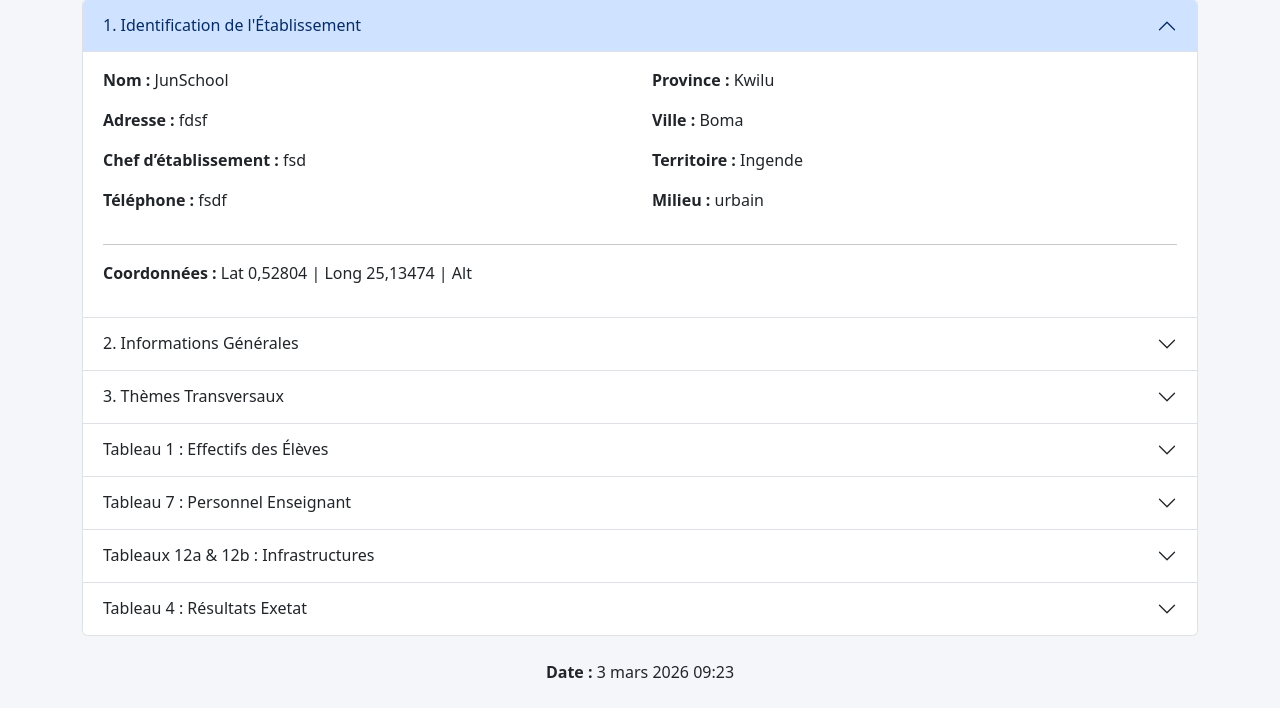
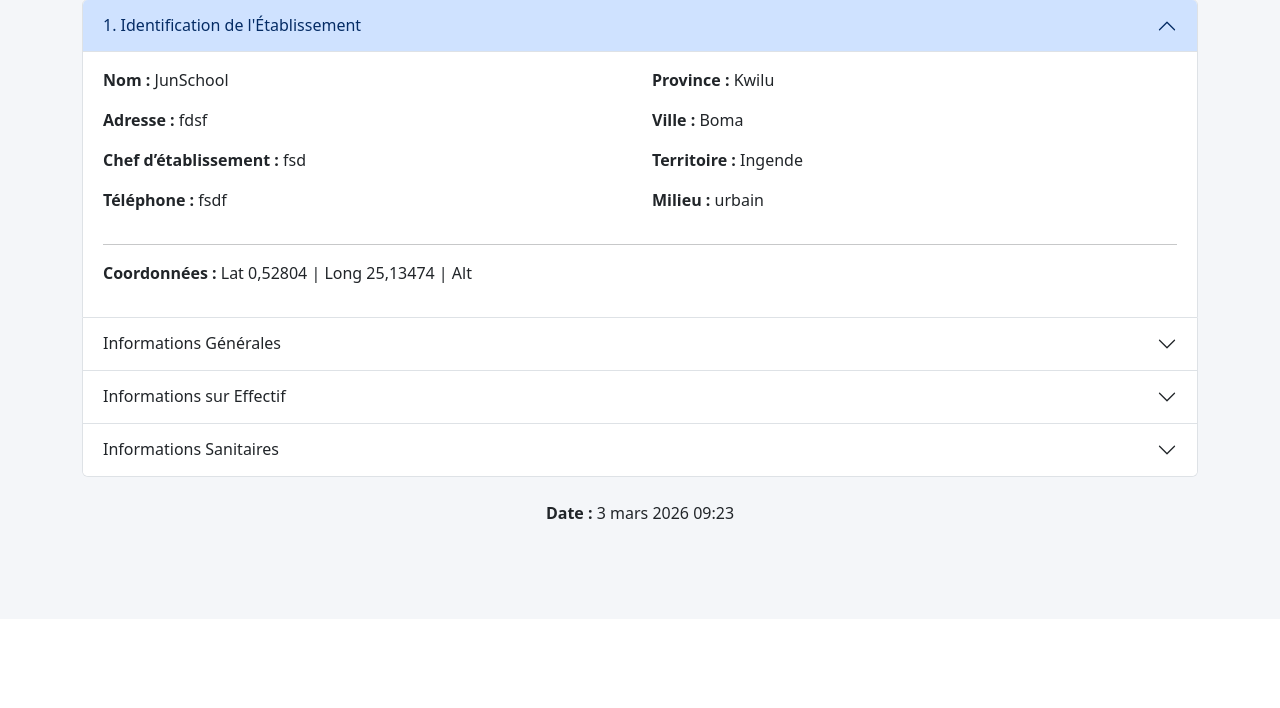
Before and after one commit to jotech-solution/Backend_GUGE, a Django app: page /manage_guge/rapports/34fc91ea-9e7c-49a6-af68-e3963dc1a2ab/ in a window 1280 px wide. Shown: the part 181-889 px from the top of the page. After the commit the page ends 700 px from the top, so only its background shows below. Run offline with Django 4.2, Linux system fonts and the light colour scheme; a user stored in the database is signed in; data comes from the database, SQL or seed files in the repository; both versions use the stored data as it was after the commit.

Commit message:
21th Commit

```diff
--- a/guge_app/views.py
+++ b/guge_app/views.py
@@ -170,6 +170,7 @@ def get_paginated_queryset(request, queryset, count=10):
 @login_required(login_url='users/login/')
 def school_map(request):
     schools = School.objects.filter(geo_coord__isnull=False)
+    print(schools)
     return render(request, 'school_map.html', {'schools': schools})
 
 @login_required(login_url='users/login/')
@@ -682,14 +683,20 @@ def rapport_detail(request, pk):
             groups_dict[key] = {'group': grp, 'qa': []}
         groups_dict[key]['qa'].append({'question': q.text, 'answer': ans})
     # convert to list preserving order (group.order or None at end)
-    groups_list = sorted(groups_dict.values(), key=lambda x: (x['group'].order if x['group'] else 9999))
+    groups_list = Groupe.objects.all()
     print(groups_list)
+    qst = recolte.campaign.question_templates
+    print(qst.questions)
+    questions = Question.objects.filter(template=qst)
+    print(questions)
     return render(request, 'model.html', {
         'rapport': rapport,
         'recolte': recolte,
         'themes': themes,
         'effectifs': effectifs,
         'groups_list': groups_list,
+        'questions': questions
+
     })
 
 @login_required(login_url='users/login/')
--- /dev/null
+++ b/requirements.txt
@@ -0,0 +1,6 @@
+django
+djangorestframework
+pillow
+django-filter
+djangorestframework-simplejwt
+drf-yasg
--- a/templates/model.html
+++ b/templates/model.html
@@ -77,266 +77,171 @@ Alt {{ recolte.establishment.altitude }}
 </div>
 </div>
 
-<!-- ================= INFORMATIONS GENERALES ================= -->
-<div class="accordion-item">
-<h2 class="accordion-header">
-<button class="accordion-button collapsed" data-bs-toggle="collapse" data-bs-target="#infos">
-2. Informations Générales
-</button>
-</h2>
-<div id="infos" class="accordion-collapse collapse">
-<div class="accordion-body">
-
-<div class="row text-center">
-
-<div class="col-md-3 mb-3">
-<p><strong>Nom :</strong> {{ recolte.establishment.name }}</p>
-</div>
-
-<div class="col-md-3 mb-3">
-<h6>COPA</h6>
-<span class="badge badge-yes">{{ rapport.copa }}</span>
-</div>
-
-<div class="col-md-3 mb-3">
-<h6>COGES</h6>
-<span class="badge badge-no">{{ rapport.coges }}</span>
-</div>
-
-<div class="col-md-3 mb-3">
-<h6>Internat</h6>
-<span class="badge badge-no">{{ rapport.internat }}</span>
-</div>
-
-</div>
-
-</div>
-</div>
-</div>
-
-{% for group in groups_list %}
-<div class="accordion-item">
-<h2 class="accordion-header">
-<button class="accordion-button collapsed" data-bs-toggle="collapse" data-bs-target="#group{{ forloop.counter }}">
-{{ group.name }}
-</button>
-</h2>
-<div id="group{{ forloop.counter }}" class="accordion-collapse collapse">
-<div class="accordion-body">
-    <table class="table table-borderless">
-    <tbody>
-        {% for qa in group.qa %}
-        <tr>
-            <td><strong>{{ qa.question }}</strong></td>
-            <td>{{ qa.answer }}</td>
-        </tr>
-        {% endfor %}
-    </tbody>
-    </table>
-</div>
-</div>
-</div>
-{% endfor %}
-
-<!-- ================= THEMES TRANSVERSAUX ================= -->
-<div class="accordion-item">
-<h2 class="accordion-header">
-<button class="accordion-button collapsed" data-bs-toggle="collapse" data-bs-target="#themes">
-3. Thèmes Transversaux
-</button>
-</h2>
-<div id="themes" class="accordion-collapse collapse">
-<div class="accordion-body">
-
-<table class="table table-bordered table-sm">
-<thead>
-<tr>
-<th>Thème</th>
-<th>Enseigné</th>
-<th>Forme</th>
-</tr>
-</thead>
-<tbody>
-{% for theme in themes %}
-<tr>
-<td>{{ theme.nom }}</td>
-<td>{{ theme.enseigne }}</td>
-<td>{{ theme.forme }}</td>
-</tr>
-{% endfor %}
-</tbody>
-</table>
-
-</div>
-</div>
-</div>
-
 <!-- ================= QUESTION GROUPS ================= -->
 {% if groups_list %}
     {% for grp in groups_list %}
     <div class="accordion-item">
     <h2 class="accordion-header">
     <button class="accordion-button collapsed" data-bs-toggle="collapse" data-bs-target="#grp{{ forloop.counter }}">
-    {% comment %} {{ grp.group.name if grp.group else "Sans groupe" }} {% endcomment %}
+    {{ grp.name }}
     </button>
     </h2>
     <div id="grp{{ forloop.counter }}" class="accordion-collapse collapse">
     <div class="accordion-body">
-        <table class="table table-borderless">
-        <tbody>
-            {% for qa in grp.qa %}
-            <tr>
-                <td><strong>{{ qa.question }}</strong></td>
-                <td>{{ qa.answer }}</td>
-            </tr>
-            {% endfor %}
-        </tbody>
-        </table>
+        {% for question in questions %}
+            {% if question.groupe.name == grp.name %}
+                <ul>
+                <li>
+                     <p><strong>{{ question }} :</strong> {{ recolte.establishment.territory }}</p>
+                </li>
+                </ul>
+            {% endif %}
+        {% endfor %}
     </div>
     </div>
     </div>
     {% endfor %}
 {% endif %}
 
-<!-- ================= TABLEAU 1 ================= -->
-<div class="accordion-item">
-<h2 class="accordion-header">
-<button class="accordion-button collapsed" data-bs-toggle="collapse" data-bs-target="#effectifs">
-Tableau 1 : Effectifs des Élèves
-</button>
-</h2>
-<div id="effectifs" class="accordion-collapse collapse">
-<div class="accordion-body">
-
-<table class="table table-bordered table-striped table-sm">
-<thead>
-<tr>
-<th>Année</th>
-<th>Garçons</th>
-<th>Filles</th>
-<th>Total</th>
-</tr>
-</thead>
-<tbody>
-{% for classe in effectifs %}
-<tr>
-<td>{{ classe.nom }}</td>
-<td>{{ classe.garcons }}</td>
-<td>{{ classe.filles }}</td>
-<td>{{ classe.total }}</td>
-</tr>
-{% endfor %}
-</tbody>
-</table>
-
-</div>
-</div>
-</div>
-
-<!-- ================= TABLEAU 7 PERSONNEL ================= -->
-<div class="accordion-item">
-<h2 class="accordion-header">
-<button class="accordion-button collapsed" data-bs-toggle="collapse" data-bs-target="#personnel">
-Tableau 7 : Personnel Enseignant
-</button>
-</h2>
-<div id="personnel" class="accordion-collapse collapse">
-<div class="accordion-body">
-
-<table class="table table-bordered table-hover table-sm">
-<thead>
-<tr>
-<th>Nom</th>
-<th>Sexe</th>
-<th>Qualification</th>
-<th>Situation</th>
-</tr>
-</thead>
-<tbody>
-{% for enseignant in enseignants %}
-<tr>
-<td>{{ enseignant.nom }}</td>
-<td>{{ enseignant.sexe }}</td>
-<td>{{ enseignant.qualification }}</td>
-<td>{{ enseignant.situation }}</td>
-</tr>
-{% endfor %}
-</tbody>
-</table>
-
-</div>
-</div>
-</div>
-
-<!-- ================= INFRASTRUCTURES ================= -->
-<div class="accordion-item">
-<h2 class="accordion-header">
-<button class="accordion-button collapsed" data-bs-toggle="collapse" data-bs-target="#infra">
-Tableaux 12a & 12b : Infrastructures
-</button>
-</h2>
-<div id="infra" class="accordion-collapse collapse">
-<div class="accordion-body">
-
-<table class="table table-bordered table-sm">
-<thead>
-<tr>
-<th>Type</th>
-<th>Total</th>
-<th>Bon état</th>
-<th>Mauvais état</th>
-</tr>
-</thead>
-<tbody>
-{% for local in locaux %}
-<tr>
-<td>{{ local.type }}</td>
-<td>{{ local.total }}</td>
-<td>{{ local.bon }}</td>
-<td>{{ local.mauvais }}</td>
-</tr>
-{% endfor %}
-</tbody>
-</table>
-
-</div>
-</div>
-</div>
-
-<!-- ================= RESULTATS EXETAT ================= -->
-<div class="accordion-item">
-<h2 class="accordion-header">
-<button class="accordion-button collapsed" data-bs-toggle="collapse" data-bs-target="#exetat">
-Tableau 4 : Résultats Exetat
-</button>
-</h2>
-<div id="exetat" class="accordion-collapse collapse">
-<div class="accordion-body">
-
-<table class="table table-bordered table-sm">
-<thead>
-<tr>
-<th>Filière</th>
-<th>Inscrits</th>
-<th>Présents</th>
-<th>Admis</th>
-</tr>
-</thead>
-<tbody>
-{% for res in exetat %}
-<tr>
-<td>{{ res.filiere }}</td>
-<td>{{ res.inscrits }}</td>
-<td>{{ res.presents }}</td>
-<td>{{ res.admis }}</td>
-</tr>
-{% endfor %}
-</tbody>
-</table>
-
-</div>
-</div>
-</div>
+{#<!-- ================= TABLEAU 1 ================= -->#}
+{#<div class="accordion-item">#}
+{#<h2 class="accordion-header">#}
+{#<button class="accordion-button collapsed" data-bs-toggle="collapse" data-bs-target="#effectifs">#}
+{#Tableau 1 : Effectifs des Élèves#}
+{#</button>#}
+{#</h2>#}
+{#<div id="effectifs" class="accordion-collapse collapse">#}
+{#<div class="accordion-body">#}
+{##}
+{#<table class="table table-bordered table-striped table-sm">#}
+{#<thead>#}
+{#<tr>#}
+{#<th>Année</th>#}
+{#<th>Garçons</th>#}
+{#<th>Filles</th>#}
+{#<th>Total</th>#}
+{#</tr>#}
+{#</thead>#}
+{#<tbody>#}
+{#{% for classe in effectifs %}#}
+{#<tr>#}
+{#<td>{{ classe.nom }}</td>#}
+{#<td>{{ classe.garcons }}</td>#}
+{#<td>{{ classe.filles }}</td>#}
+{#<td>{{ classe.total }}</td>#}
+{#</tr>#}
+{#{% endfor %}#}
+{#</tbody>#}
+{#</table>#}
+{##}
+{#</div>#}
+{#</div>#}
+{#</div>#}
+{##}
+{#<!-- ================= TABLEAU 7 PERSONNEL ================= -->#}
+{#<div class="accordion-item">#}
+{#<h2 class="accordion-header">#}
+{#<button class="accordion-button collapsed" data-bs-toggle="collapse" data-bs-target="#personnel">#}
+{#Tableau 7 : Personnel Enseignant#}
+{#</button>#}
+{#</h2>#}
+{#<div id="personnel" class="accordion-collapse collapse">#}
+{#<div class="accordion-body">#}
+{##}
+{#<table class="table table-bordered table-hover table-sm">#}
+{#<thead>#}
+{#<tr>#}
+{#<th>Nom</th>#}
+{#<th>Sexe</th>#}
+{#<th>Qualification</th>#}
+{#<th>Situation</th>#}
+{#</tr>#}
+{#</thead>#}
+{#<tbody>#}
+{#{% for enseignant in enseignants %}#}
+{#<tr>#}
+{#<td>{{ enseignant.nom }}</td>#}
+{#<td>{{ enseignant.sexe }}</td>#}
+{#<td>{{ enseignant.qualification }}</td>#}
+{#<td>{{ enseignant.situation }}</td>#}
+{#</tr>#}
+{#{% endfor %}#}
+{#</tbody>#}
+{#</table>#}
+{##}
+{#</div>#}
+{#</div>#}
+{#</div>#}
+{##}
+{#<!-- ================= INFRASTRUCTURES ================= -->#}
+{#<div class="accordion-item">#}
+{#<h2 class="accordion-header">#}
+{#<button class="accordion-button collapsed" data-bs-toggle="collapse" data-bs-target="#infra">#}
+{#Tableaux 12a & 12b : Infrastructures#}
+{#</button>#}
+{#</h2>#}
+{#<div id="infra" class="accordion-collapse collapse">#}
+{#<div class="accordion-body">#}
+{##}
+{#<table class="table table-bordered table-sm">#}
+{#<thead>#}
+{#<tr>#}
+{#<th>Type</th>#}
+{#<th>Total</th>#}
+{#<th>Bon état</th>#}
+{#<th>Mauvais état</th>#}
+{#</tr>#}
+{#</thead>#}
+{#<tbody>#}
+{#{% for local in locaux %}#}
+{#<tr>#}
+{#<td>{{ local.type }}</td>#}
+{#<td>{{ local.total }}</td>#}
+{#<td>{{ local.bon }}</td>#}
+{#<td>{{ local.mauvais }}</td>#}
+{#</tr>#}
+{#{% endfor %}#}
+{#</tbody>#}
+{#</table>#}
+{##}
+{#</div>#}
+{#</div>#}
+{#</div>#}
+{##}
+{#<!-- ================= RESULTATS EXETAT ================= -->#}
+{#<div class="accordion-item">#}
+{#<h2 class="accordion-header">#}
+{#<button class="accordion-button collapsed" data-bs-toggle="collapse" data-bs-target="#exetat">#}
+{#Tableau 4 : Résultats Exetat#}
+{#</button>#}
+{#</h2>#}
+{#<div id="exetat" class="accordion-collapse collapse">#}
+{#<div class="accordion-body">#}
+{##}
+{#<table class="table table-bordered table-sm">#}
+{#<thead>#}
+{#<tr>#}
+{#<th>Filière</th>#}
+{#<th>Inscrits</th>#}
+{#<th>Présents</th>#}
+{#<th>Admis</th>#}
+{#</tr>#}
+{#</thead>#}
+{#<tbody>#}
+{#{% for res in exetat %}#}
+{#<tr>#}
+{#<td>{{ res.filiere }}</td>#}
+{#<td>{{ res.inscrits }}</td>#}
+{#<td>{{ res.presents }}</td>#}
+{#<td>{{ res.admis }}</td>#}
+{#</tr>#}
+{#{% endfor %}#}
+{#</tbody>#}
+{#</table>#}
+{##}
+{#</div>#}
+{#</div>#}
+{#</div>#}
 
 </div>
 
```
Also changed, not shown: templates/base.html (+4 -11 lines), templates/recolte_detail.html (+7 -3 lines), templates/school_map.html (+6 -7 lines), db.sqlite3, static/images/logo.png (added).
